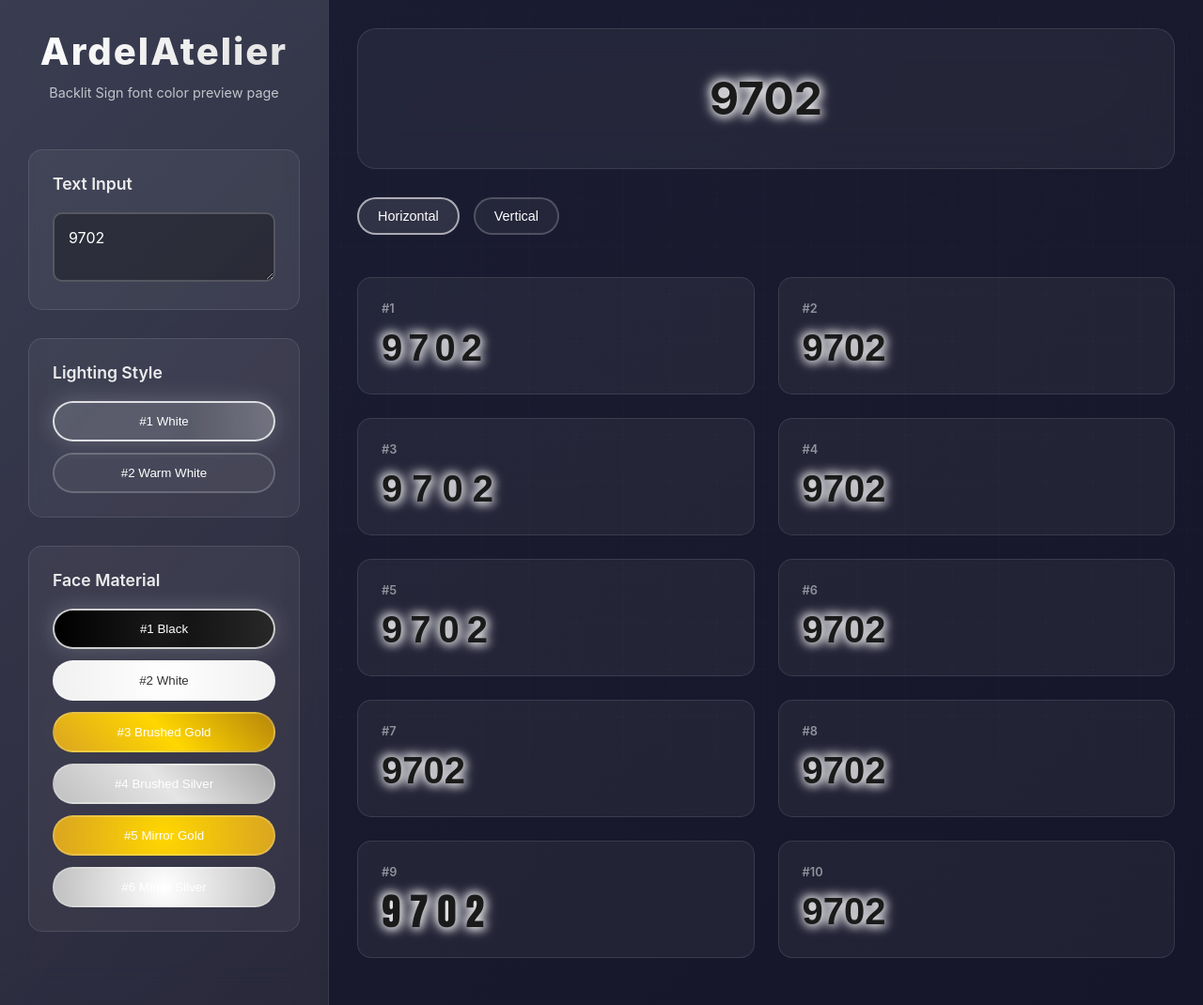
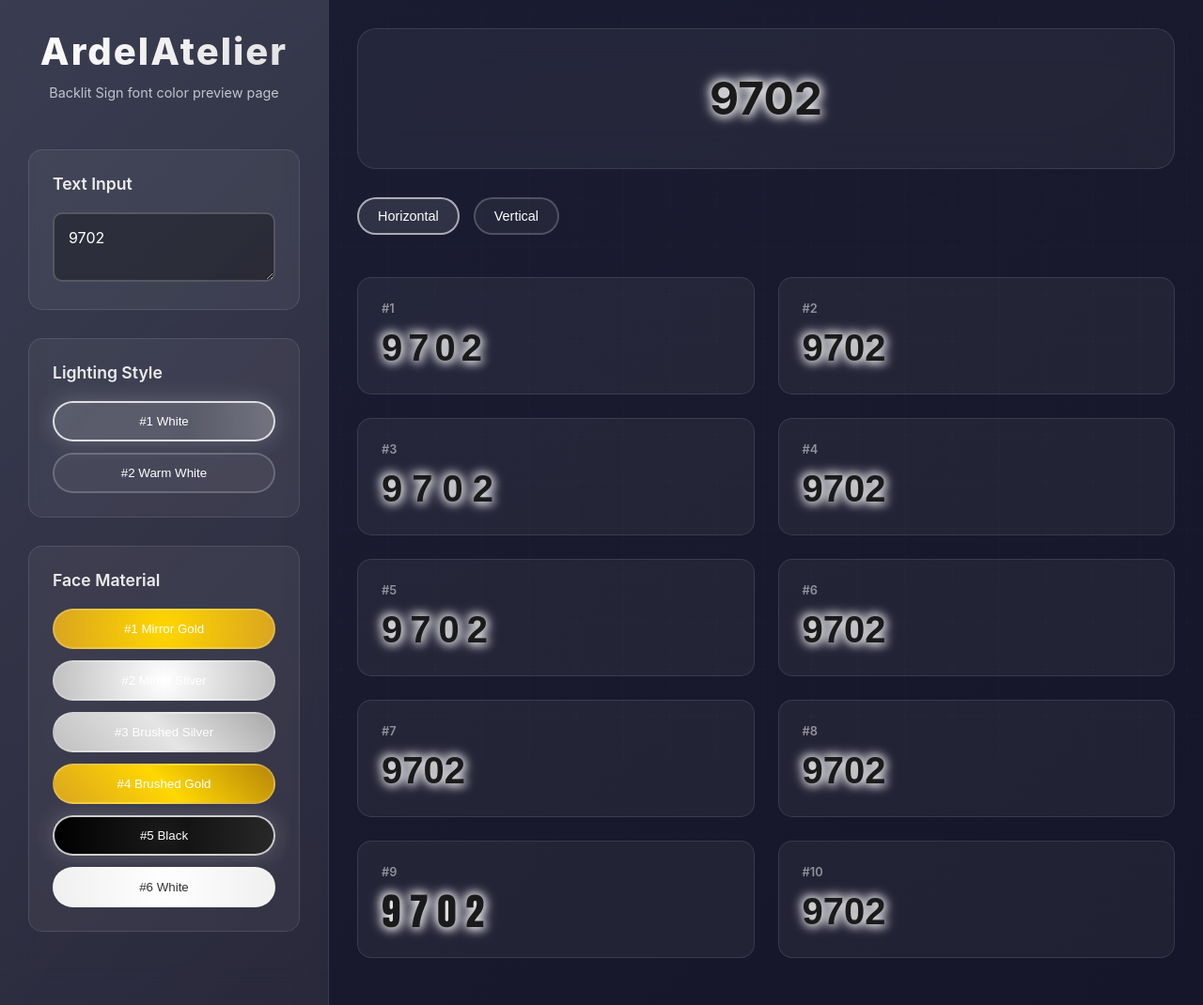
Before and after one commit to ArdelAtelier/backlit-number-Preview, a plain HTML site: page index.html in a window 1280 px wide. Shown: the whole page at 94% size. Drawn offline with Linux system fonts and the light colour scheme; a web font is replaced by a local one.

Commit message:
Update index.html

```diff
--- a/index.html
+++ b/index.html
@@ -415,12 +415,12 @@
       <div class="control-section">
         <h3>Face Material</h3>
         <div class="material-options">
-          <button class="material-btn active" data-material="black" style="background: radial-gradient(circle, #1a1a1a, #000000);">#1 Black</button>
-          <button class="material-btn" data-material="white" style="background: radial-gradient(circle, #ffffff, #f0f0f0); color: #333;">#2 White</button>
-          <button class="material-btn" data-material="brushed-gold" style="background: linear-gradient(45deg, #DAA520, #FFD700, #B8860B);">#3 Brushed Gold</button>
-          <button class="material-btn" data-material="brushed-silver" style="background: linear-gradient(45deg, #C0C0C0, #E5E5E5, #A8A8A8);">#4 Brushed Silver</button>
-          <button class="material-btn" data-material="mirror-gold" style="background: radial-gradient(circle, #FFD700, #DAA520);">#5 Mirror Gold</button>
-          <button class="material-btn" data-material="mirror-silver" style="background: radial-gradient(circle, #FFFFFF, #C0C0C0);">#6 Mirror Silver</button>
+          <button class="material-btn" data-material="mirror-gold" style="background: radial-gradient(circle, #FFD700, #DAA520);">#1 Mirror Gold</button>
+          <button class="material-btn" data-material="mirror-silver" style="background: radial-gradient(circle, #FFFFFF, #C0C0C0);">#2 Mirror Silver</button>
+          <button class="material-btn" data-material="brushed-silver" style="background: linear-gradient(45deg, #C0C0C0, #E5E5E5, #A8A8A8);">#3 Brushed Silver</button>
+          <button class="material-btn" data-material="brushed-gold" style="background: linear-gradient(45deg, #DAA520, #FFD700, #B8860B);">#4 Brushed Gold</button>
+          <button class="material-btn active" data-material="black" style="background: radial-gradient(circle, #1a1a1a, #000000);">#5 Black</button>
+          <button class="material-btn" data-material="white" style="background: radial-gradient(circle, #ffffff, #f0f0f0); color: #333;">#6 White</button>
         </div>
       </div>
     </div>
```
